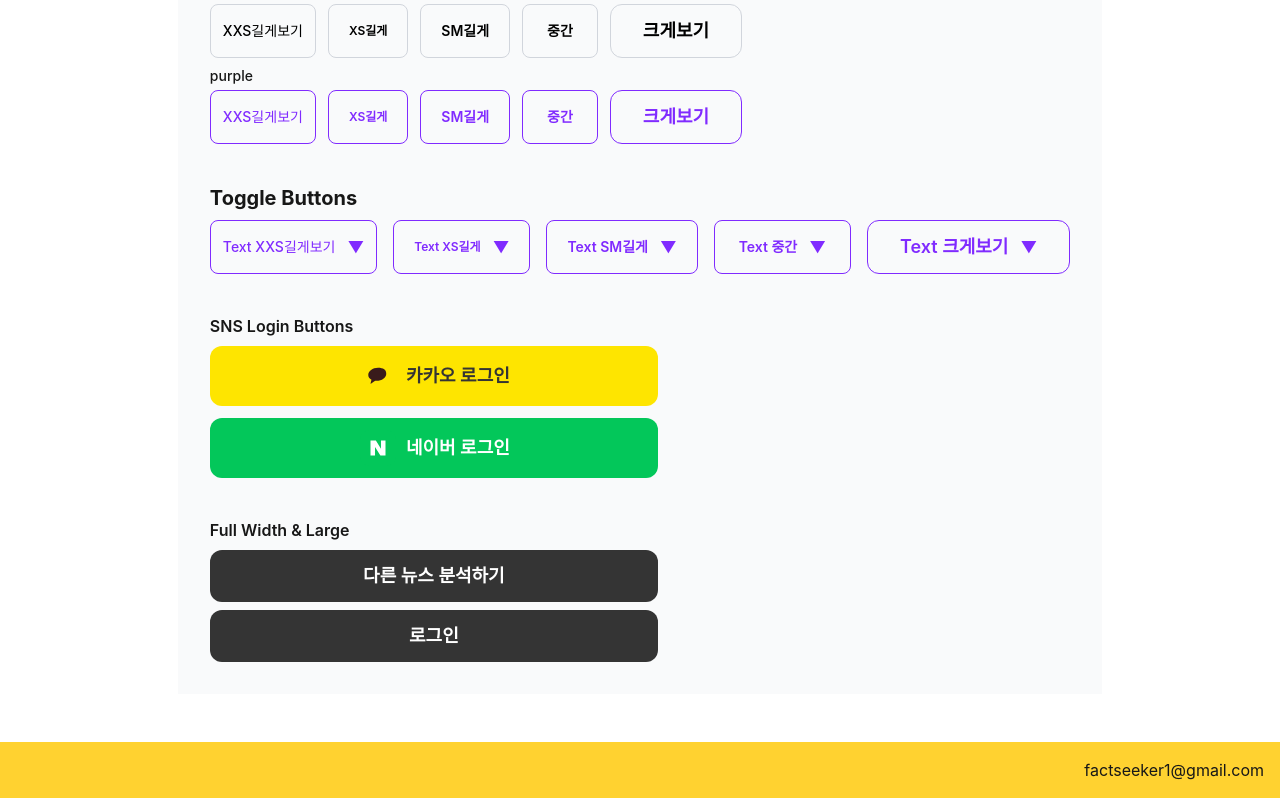
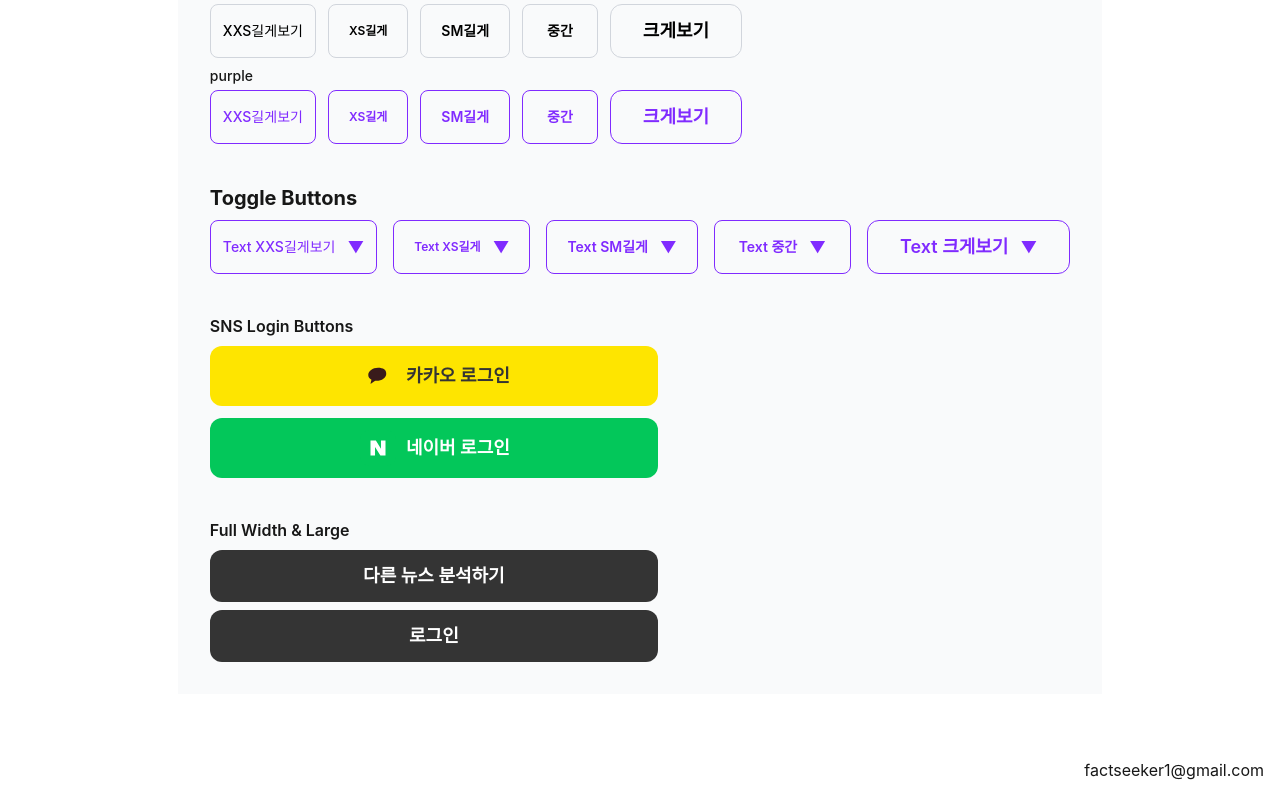
Before and after one commit to Hanium-FactSeeker/factseeker-frontend, a Next.js app: page / in a window 1280 px wide. Shown: the part 1453-2251 px from the top of the page. Built offline with nearby package versions, Linux system fonts and the light colour scheme.

Commit message:
<Style> 푸터 색상 변경

```diff
--- a/src/components/footer/index.tsx
+++ b/src/components/footer/index.tsx
@@ -1,6 +1,6 @@
 const Footer: React.FC = () => {
   return (
-    <div className="flex w-full justify-end bg-amber-300 p-4">
+    <div className="flex w-full justify-end bg-white p-4">
       factseeker1@gmail.com
     </div>
   );
```
